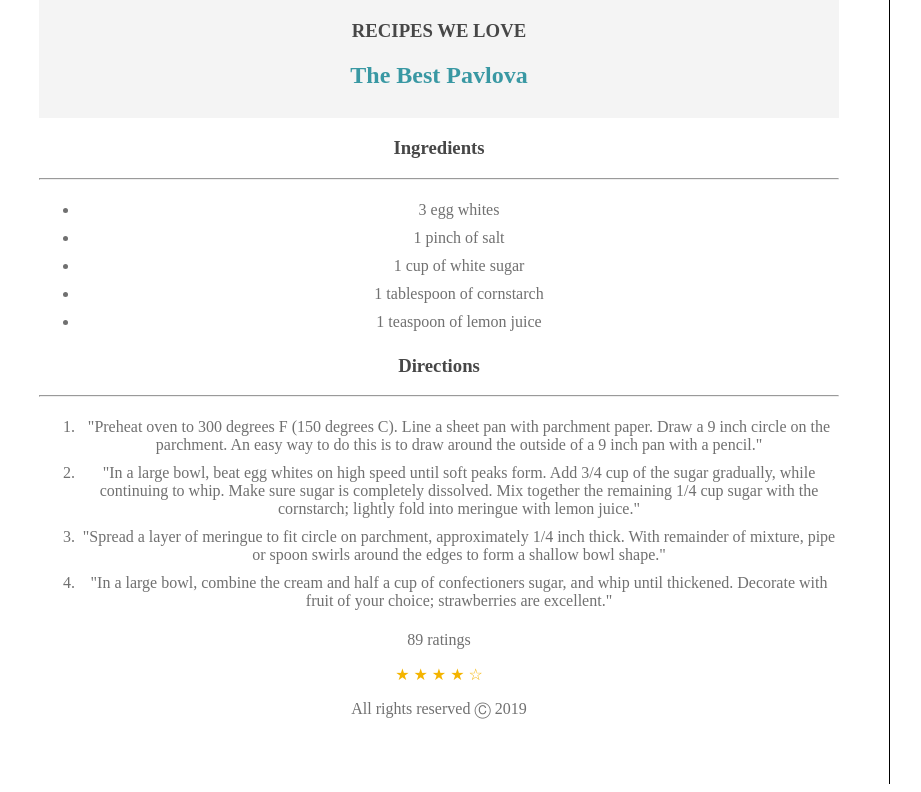
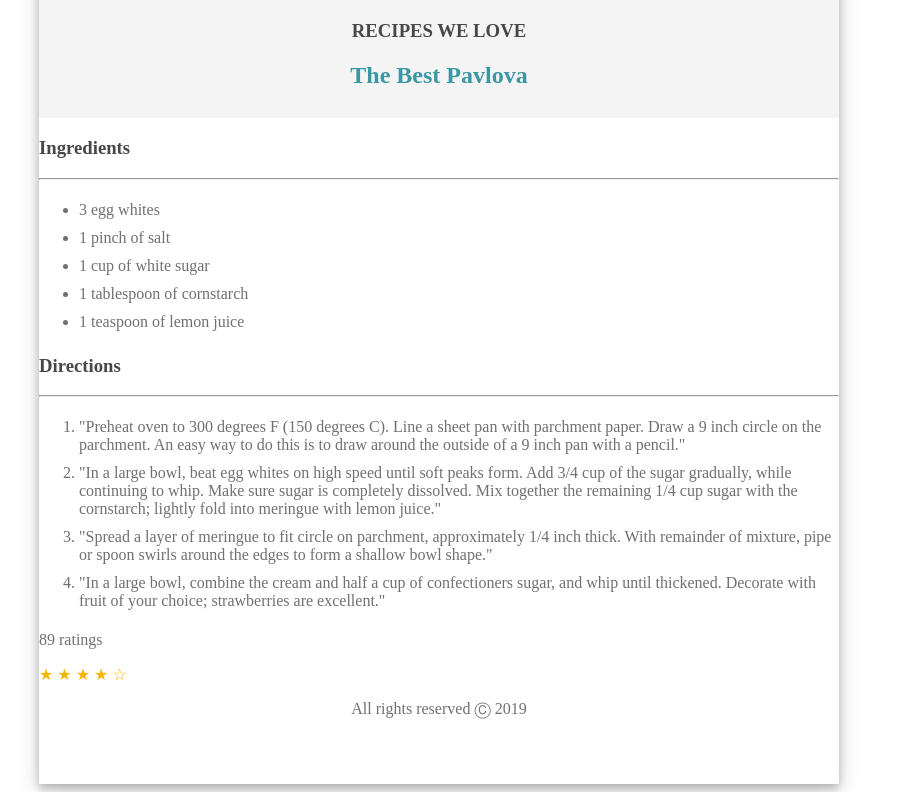
Before and after one commit to alexanderkubczak/CF-CSS3-DAY02-Alexander-Karriane, a plain HTML site: page CSS Basic 1.html in a window 1280 px wide. Shown: the part 475-1267 px from the top of the page, without its empty margins (201-1122 px from the left). Drawn offline with Linux system fonts and the light colour scheme.

Commit message:
fixed the box shadow

```diff
--- a/CSS Basic 1.html
+++ b/CSS Basic 1.html
@@ -1,8 +1,8 @@
 <!DOCTYPE html>
 <html>
 <head>
+	<link href="C:\Users\CodeFactory\Desktop\CF-CSS3-DAY02-Alexander-Karriane" rel="CSS-Basic1.css">
 	<link rel="stylesheet" href="CSS-Basic1.css">
-	<link href="https://fonts.googleapis.com/css?family=Barriecito&display=swap" rel="CSS-Basic1.css">
 
 </head>
 <body>
--- a/CSS-Basic1.css
+++ b/CSS-Basic1.css
@@ -5,8 +5,8 @@ body {
 	margin: auto;
 	width: 800px;
 	text-align: center;
-	box-shadow: 1px 0px 0px #000000;
-	padding: 50px 50px 50px 50px;
+	box-shadow: 0 4px 8px 0 rgba(0, 0, 0, 0.2), 0 6px 20px 0 rgba(0, 0, 0, 0.19);
+		padding: 50px 0px 50px 0px;
 }
 
 div {
@@ -43,6 +43,10 @@ li {
 	padding: 5px 0px 5px 0px;
 }
 
+.content {
+text-align: left;
+}
+
 .rating {
 	color:#F4B400;
 	size:25px;
```
Also changed, not shown: HappyMonkey-Regular.ttf (added).
